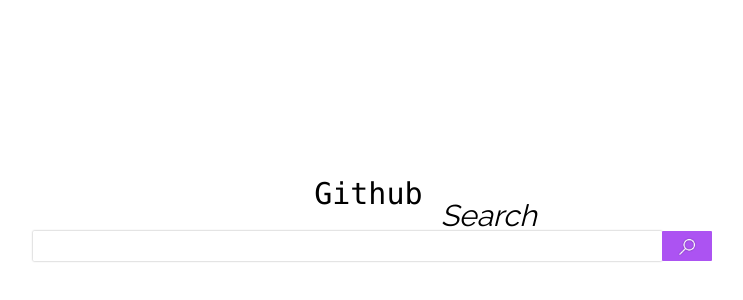
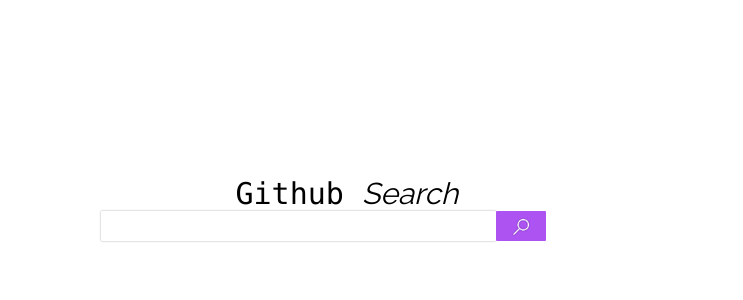
Before and after one commit to rodrigocgodoy/github-app, a React (Create React App) app: page / in a window 1280 px wide. Shown: the part 52-352 px from the top of the page, without its empty margins (298-1041 px from the left). Built offline with nearby package versions, Linux system fonts and the light colour scheme.

Commit message:
subindo alteração na index.html da pagina inicial e search

```diff
--- a/src/components/Telainicial/index.js
+++ b/src/components/Telainicial/index.js
@@ -19,13 +19,14 @@
                 <div className='row box-container'>
                     <div className='col-12'>
                         <div className='row'>
-                            <div className='offset-2 col-8 d-flex justify-content-center'>
+                            {/* <div className='offset-4 col-4 d-flex justify-content-center'> */}
+                            <div className='offset-4 col-4'>
                                 <span className='github'>Github&ensp;</span>
                                 <span className='search'>Search</span>
                             </div>
                         </div>
                         <div className='row'>
-                            <div className='offset-2 col-8 d-flex justify-content-center'>
+                            <div className='offset-3 col-5 d-flex justify-content-center'>
                                 <input type='text' className='input-text' onChange={this.onChangeTextSearch.bind(this)}/>
                                 <Link to={`/search/${this.state.textSearch}`}>
                                     <button type='button' className='button-search'>
--- a/src/components/Telainicial/styles.css
+++ b/src/components/Telainicial/styles.css
@@ -12,7 +12,7 @@
 
     span.github {
         font-family: monaco, Consolas, "Lucida Console", monospace;
-        font-weight: normal;
+        font-weight: 200;
         font-style: normal;
     }
     span.search {
--- a/src/components/Telasearch/index.js
+++ b/src/components/Telasearch/index.js
@@ -57,15 +57,23 @@
                 <div className='row'>
                     <div className='col-12'>
                         <div className='row'>
-                            <div className='col-4 text'>
+                            <div className='col-3 text'>
+                                <div className='row'>
+                                    <div className='offset-2 col-8'>
                                         <span className='github'>Github&ensp;</span>
                                         <span className='search'>Search</span>
                                     </div>
-                            <div className='col-7 search'>
+                                </div>
+                            </div>
+                            <div className='col-8 search'>
+                                <div className='row'>
+                                    <div className='offset-2 col-5'>
                                         <input type='text' value={textSearch} className='input-text' onChange={(e) => this.onChangeTextSearch.bind(this)} />
                                         <button type='button' className='button-search' onClick={this.onClickButton.bind(this)}>
                                             <img src='../../images/search-Icon@3x.png' alt='pesquisar' />
                                         </button>
+                                    </div>
+                                </div>
                             </div>
                         </div>
                         {
```
Lines whose indentation alone changed are shown as unchanged.
